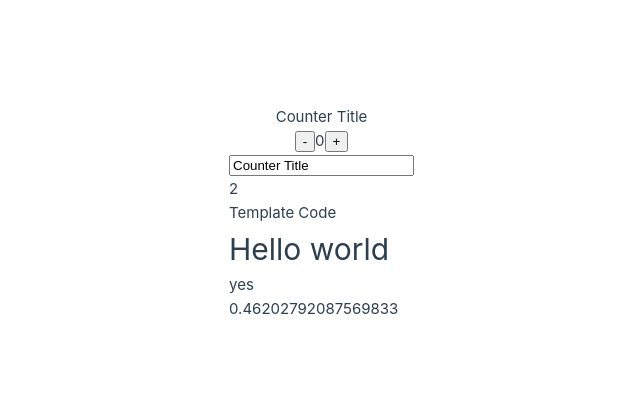
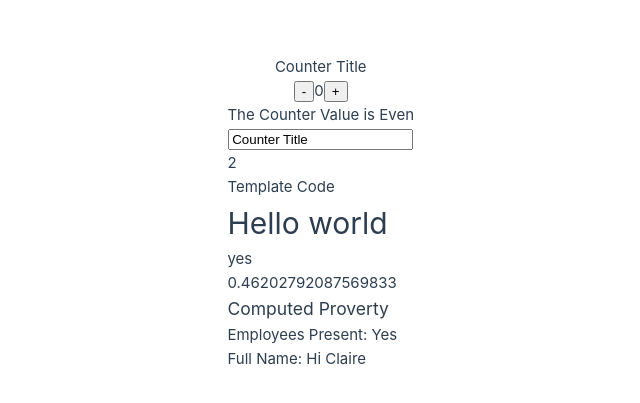
Before and after one commit to JeongAhYoon/vue_practice, a Vue app: page / in a window 1280 px wide. Shown: the part 187-590 px from the top of the page, without its empty margins (226-866 px from the left). Built offline with nearby package versions, Linux system fonts and the light colour scheme.

Commit message:
computed

```diff
--- a/src/App.vue
+++ b/src/App.vue
@@ -3,5 +3,6 @@
   <div>
 <counter></counter>
 <TemplateSyntax />
+<ComputedComponent />
   </div>
 </template>
--- /dev/null
+++ b/src/components/ComputedComponent.vue
@@ -0,0 +1,44 @@
+<template>
+    <h3>Computed Proverty</h3>
+    <div>Employees Present: {{isEmployeesPresent}}</div>
+    <div>Full Name: {{fullName}}</div>
+</template>
+
+<!-- <script>
+export default {
+data() {
+    return {
+        employees: ['emp1', 'emp2']
+    };
+},
+computed: {
+    isEmployeesPresent() {
+        return employees.length > 0 ? 'Yes' : 'No';
+    }
+}
+
+}
+</script> -->
+
+<script setup>
+import { computed, reactive, ref } from 'vue';
+
+
+
+const employees = reactive(['emp1', 'emp2']);
+const isEmployeesPresent = computed(() => { return employees.length > 0 ? 'Yes' : 'No';});
+//computed value is readonly
+//you can't do isEmplyeePresent.value = 'new value'; would give you an error
+const firstName = ref('Kelly');
+const lastName = ref('Yoon');
+//const fullName = computed(() => {return `${firstName.value}  ${lastName.value}`;})
+const fullName = computed({
+    get() {
+        return `${firstName.value}  ${lastName.value}`;
+    },
+    set(newValue) {
+        [firstName.value, lastName.value] = newValue.split(' ');
+    }
+});
+fullName.value = 'Hi Claire';
+</script>
--- a/src/components/Counter.vue
+++ b/src/components/Counter.vue
@@ -5,6 +5,7 @@
       <button @click.prevent="decreaseCounter()">-</button>
       <span>{{ counterData.count }}</span>
       <button @click.prevent="increaseCounter()">+</button>
+      <div>The Counter Value is {{oddOrEven}}</div>
       <div><input type="text" v-model="counterTitle" /></div>
     </div>
   </div>
@@ -50,7 +51,7 @@ export default {
 </script> -->
 
 <script setup>
-import { reactive, ref } from "vue";
+import { reactive, ref, computed } from "vue";
 const counter = ref(100);
 const counterTitle = ref("Counter Title");
 const counterData = reactive({
@@ -60,6 +61,8 @@ const counterData = reactive({
 const increaseCounter = () => counterData.count++;
 
 const decreaseCounter = () => counterData.count--;
+
+const oddOrEven = computed(() => {return counterData.count % 2 == 0 ? 'Even' : 'Odd'} )
 </script>
 
 <style scoped>
--- a/src/main.js
+++ b/src/main.js
@@ -4,9 +4,10 @@ import { createApp } from 'vue'
 import App from './App.vue'
 import Counter from './components/Counter.vue'
 import TemplateSyntax from './components/TemplateSyntax.vue';
+import ComputedComponent from './components/ComputedComponent.vue';
 
 const app = createApp(App);
 app.component('Counter', Counter);
 app.component('TemplateSyntax', TemplateSyntax);
-
+app.component('ComputedComponent', ComputedComponent);
 app.mount('#app');
```
